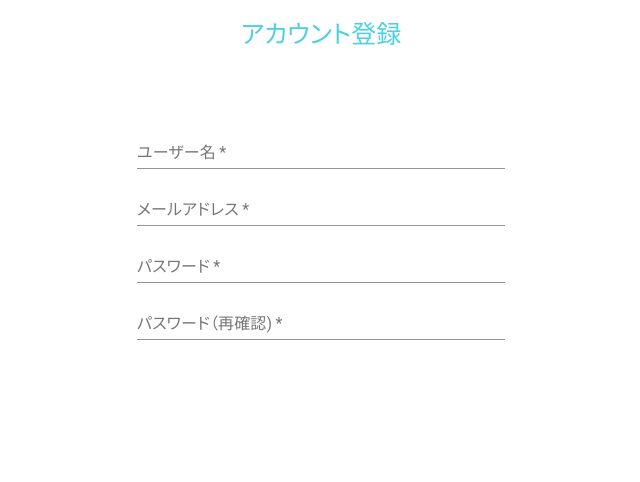
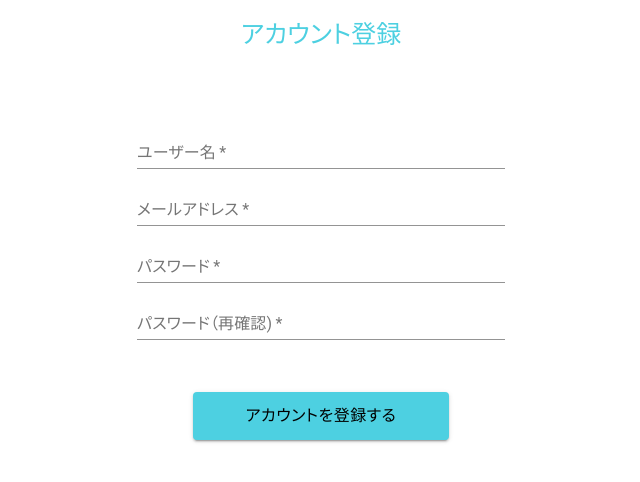
Before and after one commit to Gin58/ec-ec-ec, a React (Create React App) app: page /signup in a window 1280 px wide. Shown: the top 482 px of the page, without its empty margins (319-959 px from the left). Built offline with nearby package versions, Linux system fonts and the light colour scheme.

Commit message:
add PrimaryButton

```diff
--- /dev/null
+++ b/src/components/UIkit/PrimaryButton.jsx
@@ -0,0 +1,30 @@
+import React from 'react';
+import Button from '@material-ui/core/Button';
+import { makeStyles } from '@material-ui/styles';
+
+const useStyles = makeStyles({
+  button: {
+    backgroundColor: "#4dd0e1",
+    color: "#000",
+    fontSize: 16,
+    height: 48,
+    marginBottom: 16,
+    width: 256
+  }
+});
+
+const PrimaryButton = (props) => {
+  const classes = useStyles();
+
+  return (
+    <Button
+      className={classes.button}
+      variant="contained"
+      onClick={() => props.onClick()}
+    >
+      {props.label}
+    </Button>
+  )
+};
+
+export default PrimaryButton;
--- a/src/components/UIkit/index.js
+++ b/src/components/UIkit/index.js
@@ -1 +1,2 @@
 export { default as TextInput } from './TextInput';
+export { default as PrimaryButton } from './PrimaryButton';
--- a/src/templates/SignUp.jsx
+++ b/src/templates/SignUp.jsx
@@ -1,5 +1,5 @@
 import React, { useCallback, useState } from 'react';
-import { TextInput } from '../components/UIkit';
+import { PrimaryButton, TextInput } from '../components/UIkit';
 
 const SignUp = () => {
 
@@ -69,6 +69,13 @@ const SignUp = () => {
         type={"password"}
         onChange={inputConfirmPassword}
       />
+      <div className="module-spacer--medium" />
+      <div className="center">
+        <PrimaryButton
+          label={"アカウントを登録する"}
+          onClick={() => console.log('Clicked!')}
+        />
+      </div>
     </div>
   )
 }
```
